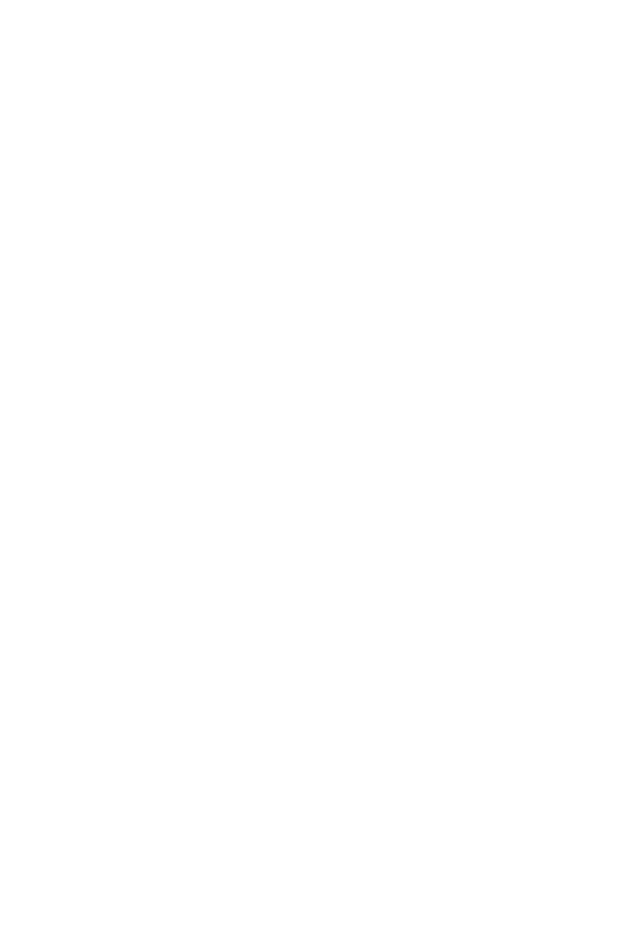
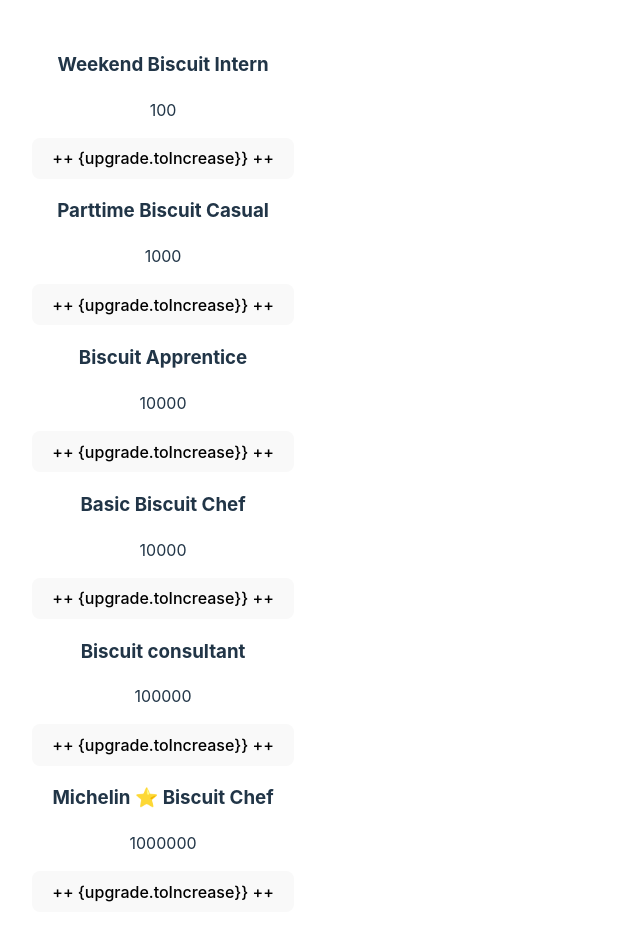
Before and after one commit to DorkyDubs/ReactClicker, a React (Vite) app: page / in a window 1280 px wide. Shown: the top 940 px of the page, without its empty margins (0-640 px from the left). Before the commit the page ends 864 px from the top, so only its background shows below. Built offline with nearby package versions, Linux system fonts and the light colour scheme.

Commit message:
DB rendr started

```diff
--- a/src/App.jsx
+++ b/src/App.jsx
@@ -3,6 +3,8 @@
 import { useEffect, useState } from "react";
 
 import "./App.css";
+import ShopButton from "./Componenets/ShopButton";
+import Storedisplay from "./Componenets/StoreDisplay";
 
 function App() {
   // const [count, setCount] = useState(0);
@@ -49,6 +51,8 @@
   ].
 
   */}
+
+      <Storedisplay />
     </>
   );
 }
--- a/src/Componenets/Display.jsx
+++ b/src/Componenets/Display.jsx
@@ -0,0 +1 @@
+import {cookieCount, cookiesPerSecond} from Resou
--- /dev/null
+++ b/src/Componenets/ShopButton.jsx
@@ -0,0 +1,3 @@
+export default function ShopButton({ text }) {
+  return <button>+{text}+</button>;
+}
--- /dev/null
+++ b/src/Componenets/StoreDisplay.jsx
@@ -0,0 +1,16 @@
+import { cookieUpgrades } from "../libs/UpgradeStore";
+import ShopButton from "./ShopButton";
+
+export default function Storedisplay() {
+  return (
+    <>
+      {cookieUpgrades.map((upgrade, index) => (
+        <div key={upgrade.key} className="store-div">
+          <h3>{upgrade.name}</h3>
+          <p>{upgrade.cost}</p>
+          <ShopButton text={`+ {upgrade.toIncrease}} +`} />
+        </div>
+      ))}
+    </>
+  );
+}
--- a/src/libs/UpgradeStore.js
+++ b/src/libs/UpgradeStore.js
@@ -1,11 +1,71 @@
-export let biscuitUpgrades = [
+export let cookieUpgrades = [
   {
     id: 1,
     name: "Weekend Biscuit Intern",
     cost: 100,
+    toIncrease: 1,
+
+    increaseFunction: function increase(currentCPS) {
+      let newCPS = currentCPS + 10;
+      return newCPS;
+    },
+  },
+  {
+    id: 2,
+    name: "Parttime Biscuit Casual",
+    cost: 1000,
+    toIncrease: 10,
+
+    increaseFunction: function increase(currentCPS) {
+      let newCPS = currentCPS + 10;
+      return newCPS;
+    },
+  },
+  {
+    id: 3,
+    name: "Biscuit Apprentice",
+    cost: 10000,
     toIncrease: 100,
-    // increaseFunction: function increase(this.toIncrease){
 
-    // }
+    increaseFunction: function increase(currentCPS) {
+      let newCPS = currentCPS + 100;
+      return newCPS;
+    },
+  },
+
+  {
+    id: 4,
+    name: "Basic Biscuit Chef ",
+    cost: 10000,
+    toIncrease: 1000,
+
+    increaseFunction: function increase(currentCPS) {
+      let newCPS = currentCPS + 1000;
+      return newCPS;
+    },
+  },
+
+  {
+    id: 5,
+    name: "Biscuit consultant",
+    cost: 100000,
+    toIncrease: 10000,
+
+    increaseFunction: function increase(currentCPS) {
+      let newCPS = currentCPS + 10000;
+      return newCPS;
+    },
+  },
+
+  {
+    id: 6,
+    name: "Michelin ⭐ Biscuit Chef",
+    cost: 1000000,
+    toIncrease: 100000,
+
+    increaseFunction: function increase(currentCPS) {
+      let newCPS = currentCPS + 100000;
+      return newCPS;
+    },
   },
 ];
```
Also changed, not shown: src/Componenets/CookieTracker.jsx (deleted), src/Componenets/ResourceTracker.jsx (added), 1 other file (tests, documents, lock files or other folders).
